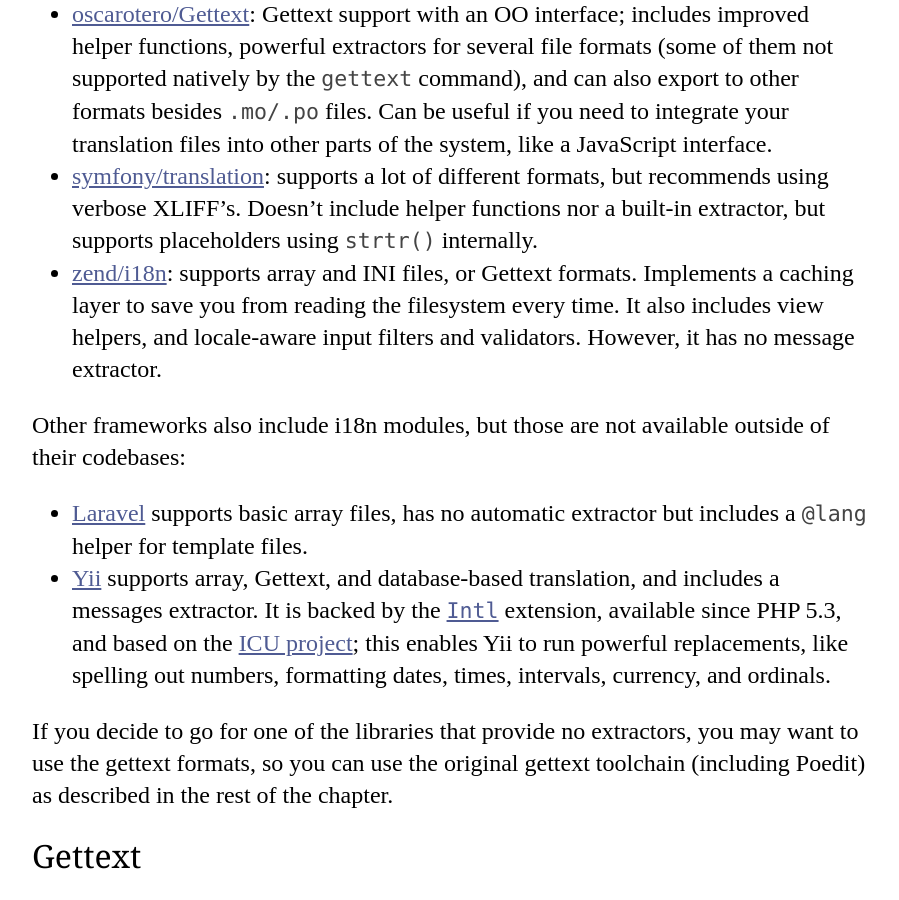
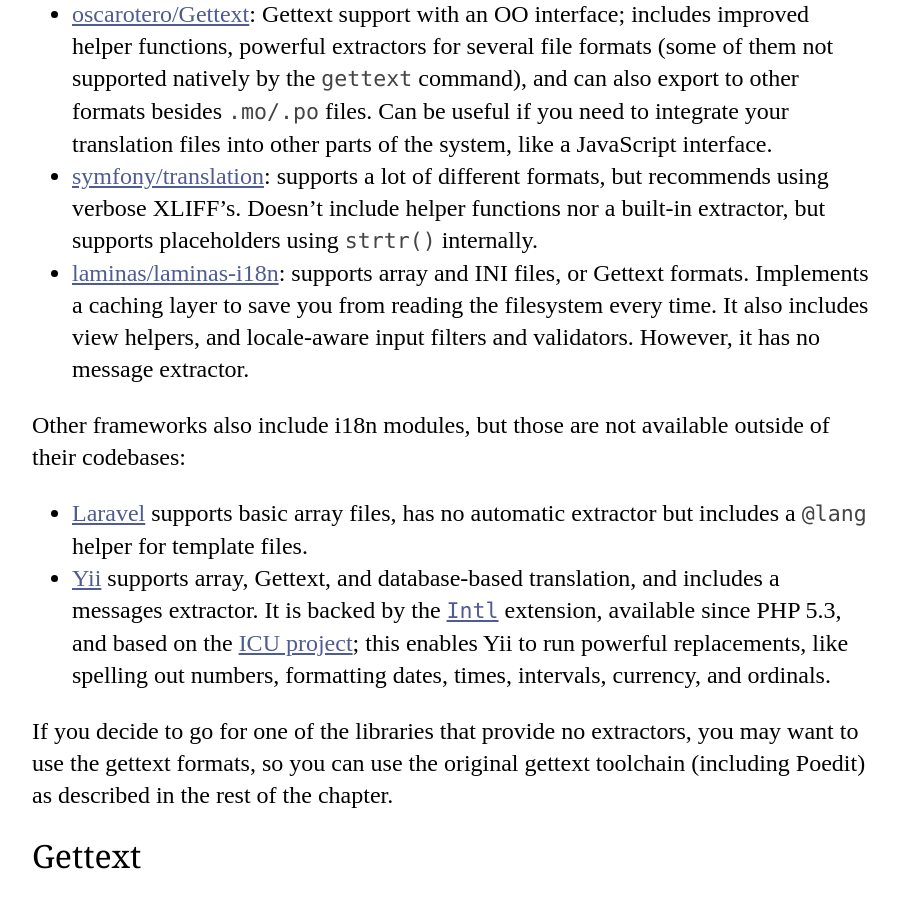
Before and after one commit to codeguy/php-the-right-way, a Jekyll site: the page built from _posts/05-06-01-Internationalization-and-Localization.md, in a window 1280 px wide and 900 px high, scrolled down 2807 px. Shown: the whole window, without its empty margins (188-1087 px from the left). Built offline with Jekyll 4.4.1, drawn with Linux system fonts in a browser that asks for light colours; our own code applies the rules of GitHub Pages for plain Markdown files.

Commit message:
Updated zend/i18n to laminas/laminas-i18n
Package was renamed

```diff
--- a/_posts/05-06-01-Internationalization-and-Localization.md
+++ b/_posts/05-06-01-Internationalization-and-Localization.md
@@ -49,7 +49,7 @@ to other formats besides `.mo/.po` files. Can be useful if you need to integrate
 parts of the system, like a JavaScript interface.
 - [symfony/translation][symfony]: supports a lot of different formats, but recommends using verbose XLIFF's. Doesn't
 include helper functions nor a built-in extractor, but supports placeholders using `strtr()` internally.
-- [zend/i18n][zend]: supports array and INI files, or Gettext formats. Implements a caching layer to save you from
+- [laminas/laminas-i18n][laminas]: supports array and INI files, or Gettext formats. Implements a caching layer to save you from
 reading the filesystem every time. It also includes view helpers, and locale-aware input filters and validators.
 However, it has no message extractor.
 
@@ -413,7 +413,7 @@ After including those new rules in the `.po` file, a new scan will bring in your
 [aura-intl]: https://github.com/auraphp/Aura.Intl
 [oscarotero]: https://github.com/oscarotero/Gettext
 [symfony]: https://symfony.com/doc/current/components/translation.html
-[zend]: https://docs.zendframework.com/zend-i18n/translation
+[laminas]: https://docs.laminas.dev/laminas-i18n/
 [laravel]: https://laravel.com/docs/master/localization
 [yii]: https://www.yiiframework.com/doc/guide/2.0/en/tutorial-i18n
 [intl]: https://secure.php.net/manual/intro.intl.php
```
